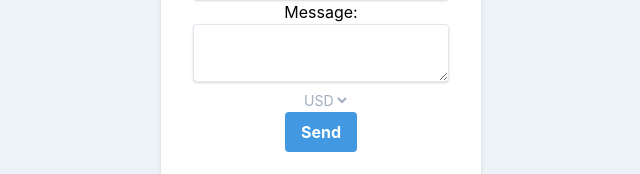
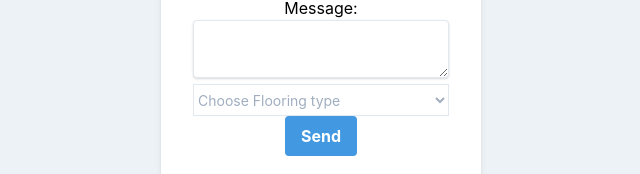
Before and after one commit to romaincapelle/nuxt-lachoulette, a Nuxt app: page / in a window 1280 px wide. Shown: the part 379-553 px from the top of the page, without its empty margins (319-959 px from the left). Built offline with nearby package versions, Linux system fonts and the light colour scheme.

Commit message:
fixing contact form

```diff
--- a/components/Form.vue
+++ b/components/Form.vue
@@ -42,11 +42,14 @@
       <div>
         <select
           aria-label="Currency"
-          class="h-full py-0 pl-2 text-gray-500 bg-transparent border-transparent form-select pr-7 sm:text-sm sm:leading-5"
-        >
-          <option>USD</option>
-          <option>CAD</option>
-          <option>EUR</option>
+          name="currency"
+          class="w-full h-8 py-0 text-gray-500 bg-transparent border pr-7 sm:text-sm sm:leading-5"
+          ><option value="" disabled="" selected=""
+            >Choose Flooring type</option
+          >
+          <option value="usd" name="usd">USD</option>
+          <option value="cad" name="cad">CAD</option>
+          <option value="eur" name="eur">EUR</option>
         </select>
       </div>
       <button
```
